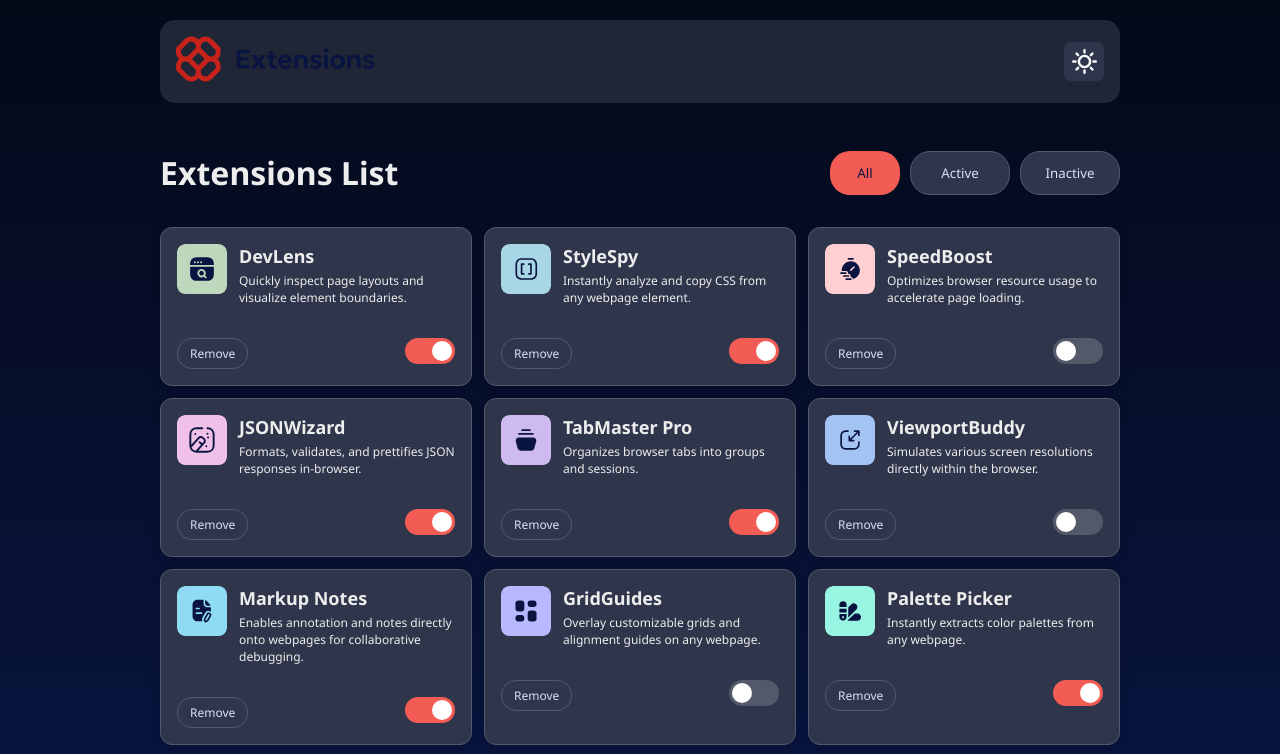
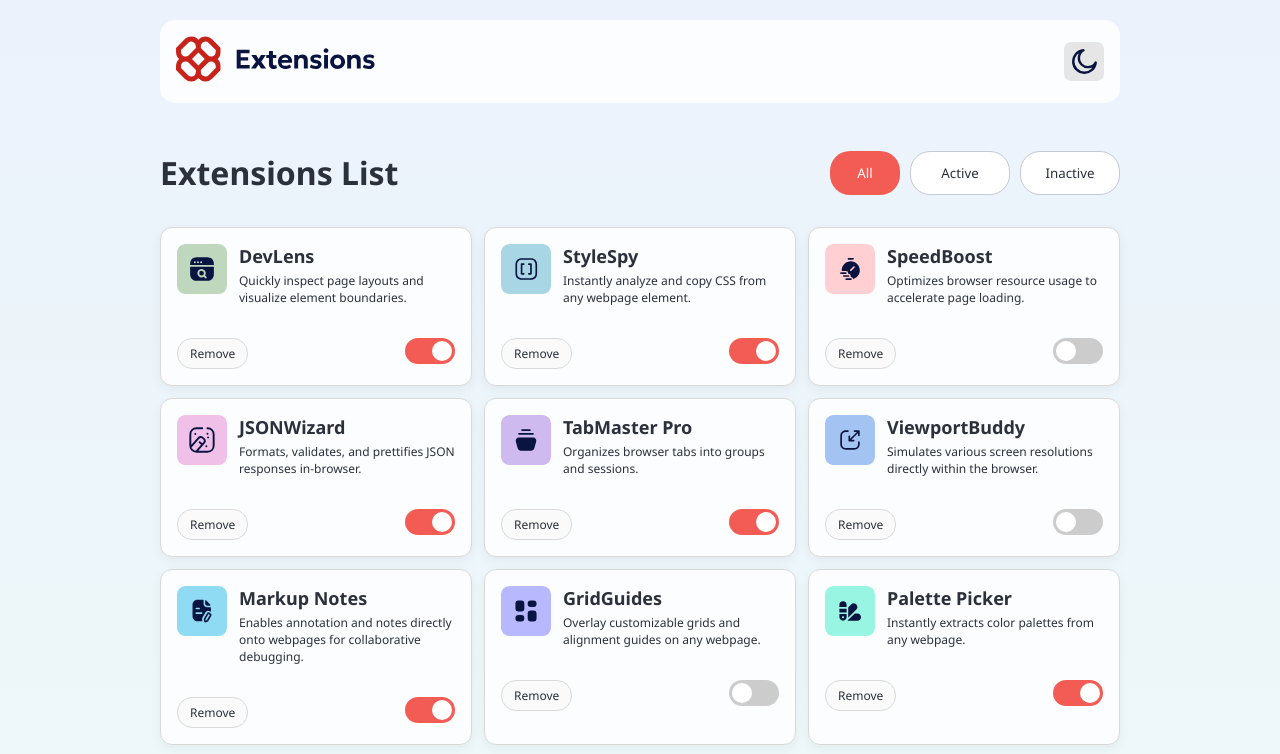
Before and after one commit to Francis-Frimpong/browser-extension-manager, a plain HTML site: page index.html in a window 1280 px wide. Both pictures are taken after a click on the picture 1084 px from the left and 61 px from the top of the page. Shown: the top 754 px of the page. Drawn offline with Linux system fonts and the light colour scheme.

Commit message:
light and dark theme mode functionality done

```diff
--- a/app.js
+++ b/app.js
@@ -118,6 +118,35 @@ function switchTab(e) {
     });
   }
 }
+
+// Start of Theme switch function
+const toggleButton = document.querySelector(".sun-icon");
+
+// Check Local Storage on page load
+const savedTheme = localStorage.getItem("theme");
+
+if (savedTheme === "light") {
+  document.body.classList.add("light");
+  toggleButton.src = "assets/images/icon-moon.svg";
+} else {
+  document.body.classList.remove("light");
+  toggleButton.src = "assets/images/icon-sun.svg";
+}
+
+// Toggle on click and save to Local Storage
+toggleButton.addEventListener("click", () => {
+  document.body.classList.toggle("light");
+
+  if (document.body.classList.contains("light")) {
+    toggleButton.src = "assets/images/icon-moon.svg"; // Light mode => moon icon
+    localStorage.setItem("theme", "light");
+  } else {
+    toggleButton.src = "assets/images/icon-sun.svg"; // Dark mode => sun icon
+    localStorage.setItem("theme", "dark");
+  }
+});
+// End of Theme switch function
+
 const tabs = document.querySelector(".tabs");
 
 tabs.addEventListener("click", switchTab);
--- a/index.html
+++ b/index.html
@@ -29,7 +29,11 @@
         </div>
 
         <div class="themeSwitch">
-          <img src="assets/images/icon-sun.svg" alt="sun-icon" />
+          <img
+            src="assets/images/icon-sun.svg"
+            alt="sun-icon"
+            class="sun-icon"
+          />
         </div>
       </div>
 
--- a/style.css
+++ b/style.css
@@ -214,3 +214,61 @@ input:checked + .slider::before {
   /* padding: 20px; */
   box-sizing: border-box;
 }
+
+/* light theme */
+body.light {
+  background: linear-gradient(180deg, #ebf2fc 0%, #eef8f9 100%);
+}
+
+body.light .logo-switchBanner {
+  background-color: hsl(200, 60%, 99%);
+}
+
+body.light .themeSwitch {
+  background-color: hsl(0, 0%, 90%);
+}
+
+body.light .extList-tab h3 {
+  color: hsl(220, 15%, 20%);
+}
+
+body.light .tabs button {
+  background-color: hsl(0, 0%, 100%);
+  color: hsl(220, 15%, 20%);
+  border-color: hsl(220, 15%, 80%);
+}
+
+body.light .tabs .active-tab {
+  background: hsl(3, 86%, 64%);
+  color: white;
+}
+
+body.light .card {
+  background-color: hsl(200, 60%, 99%);
+  border: 1px solid hsl(0, 0%, 85%);
+  box-shadow: 0 4px 12px rgba(0, 0, 0, 0.05);
+}
+
+body.light .text h4,
+body.light .text p {
+  color: hsl(220, 15%, 20%);
+}
+
+body.light .remove {
+  background-color: hsl(0, 0%, 98%);
+  color: hsl(220, 15%, 20%);
+  border-color: hsl(0, 0%, 85%);
+}
+
+body.light .remove:hover {
+  background: hsl(3, 86%, 64%);
+  color: white;
+}
+
+body.light .slider {
+  background-color: hsl(0, 0%, 80%);
+}
+
+body.light input:checked + .slider {
+  background-color: hsl(3, 86%, 64%);
+}
```
